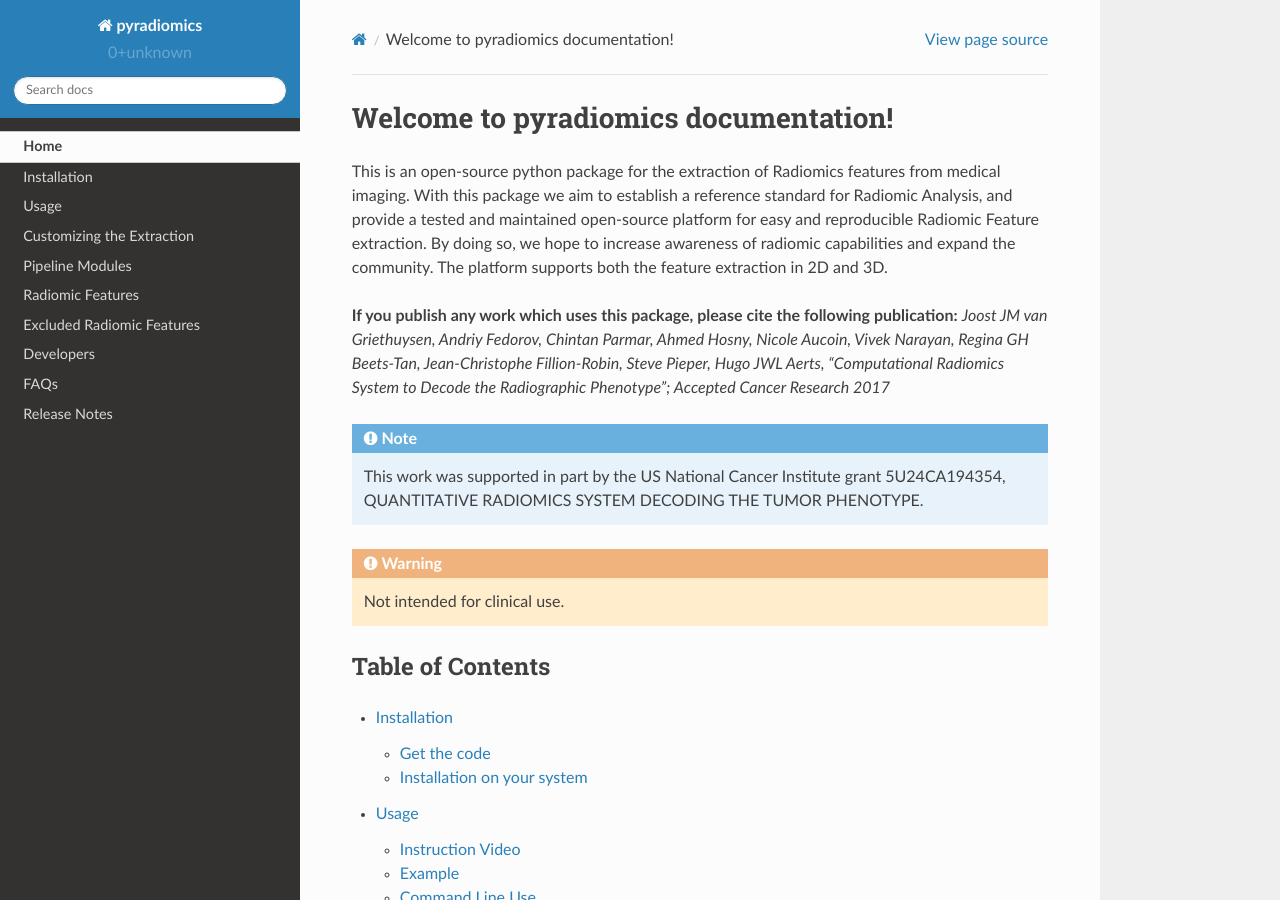
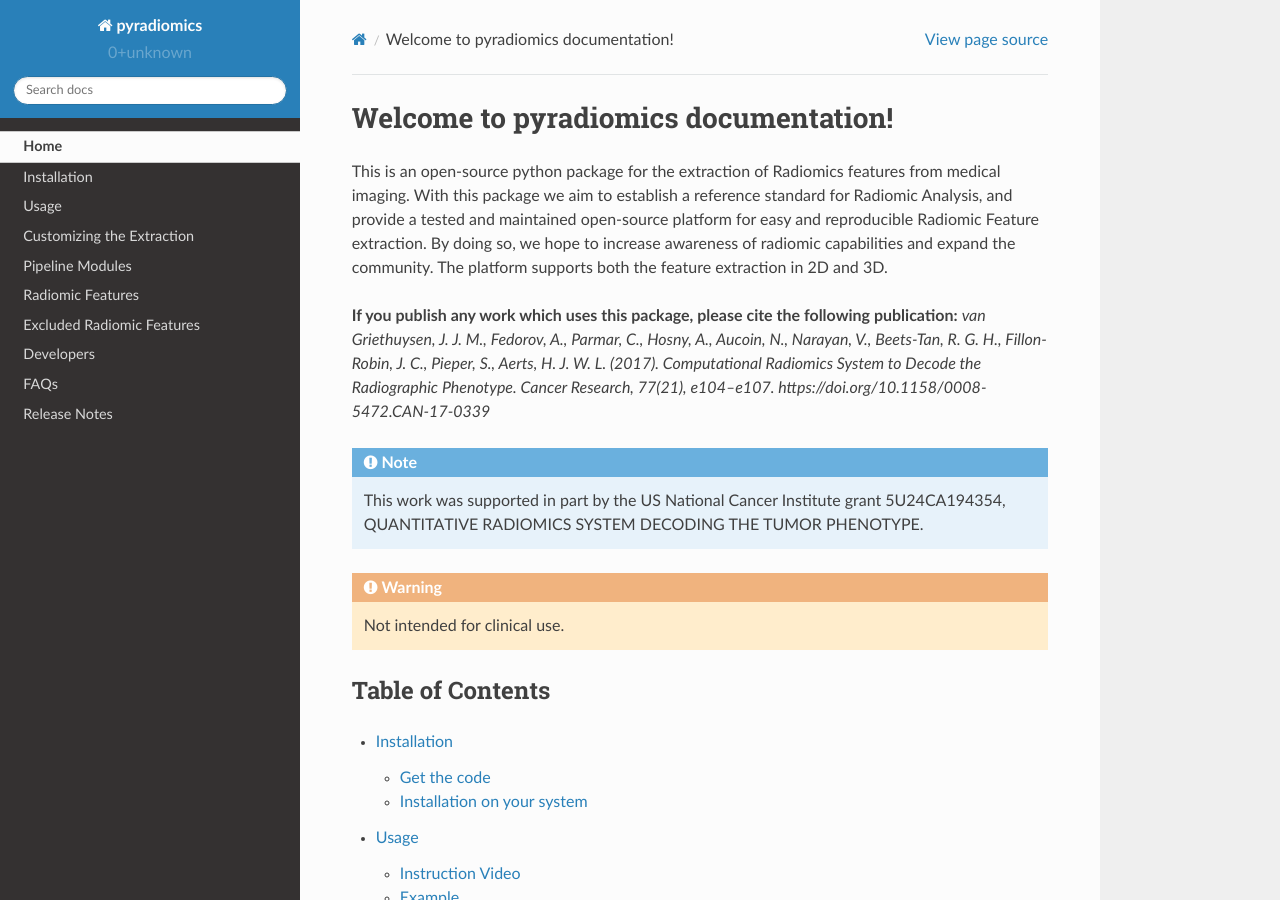
Before and after one commit to AIM-Harvard/pyradiomics, a Sphinx documentation site: the page built from docs/index.rst, in a window 1280 px wide and 900 px high. Built offline with Sphinx 7.4.7 and the Read the Docs theme 2.0.0, drawn with Linux system fonts in a browser that asks for light colours.

Commit message:
REF: Update reference to official publication.

```diff
--- a/docs/index.rst
+++ b/docs/index.rst
@@ -12,9 +12,9 @@
 of radiomic capabilities and expand the community. The platform supports both the feature extraction in 2D and 3D.
 
 **If you publish any work which uses this package, please cite the following publication:**
-*Joost JM van Griethuysen, Andriy Fedorov, Chintan Parmar, Ahmed Hosny, Nicole Aucoin, Vivek Narayan, Regina GH
-Beets-Tan, Jean-Christophe Fillion-Robin, Steve Pieper, Hugo JWL Aerts, “Computational Radiomics System to Decode the
-Radiographic Phenotype”; Accepted Cancer Research 2017*
+*van Griethuysen, J. J. M., Fedorov, A., Parmar, C., Hosny, A., Aucoin, N., Narayan, V., Beets-Tan, R. G. H.,
+Fillon-Robin, J. C., Pieper, S.,  Aerts, H. J. W. L. (2017). Computational Radiomics System to Decode the Radiographic
+Phenotype. Cancer Research, 77(21), e104–e107. https://doi.org/10.1158/0008-5472.CAN-17-0339*
 
 .. note::
 
```
Also changed, not shown: README.md (+3 -3 lines).
